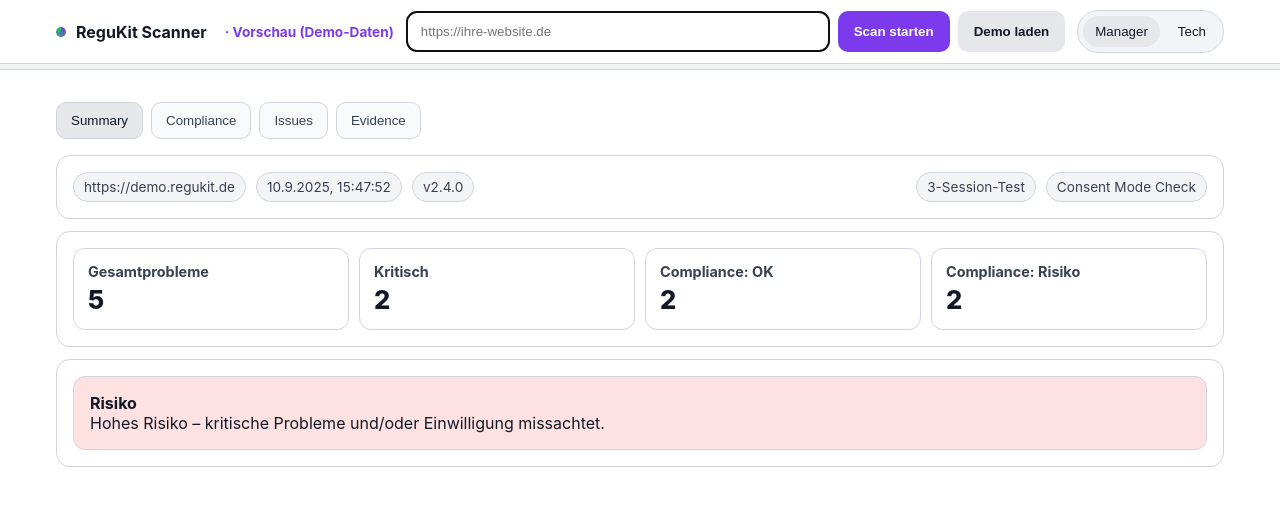
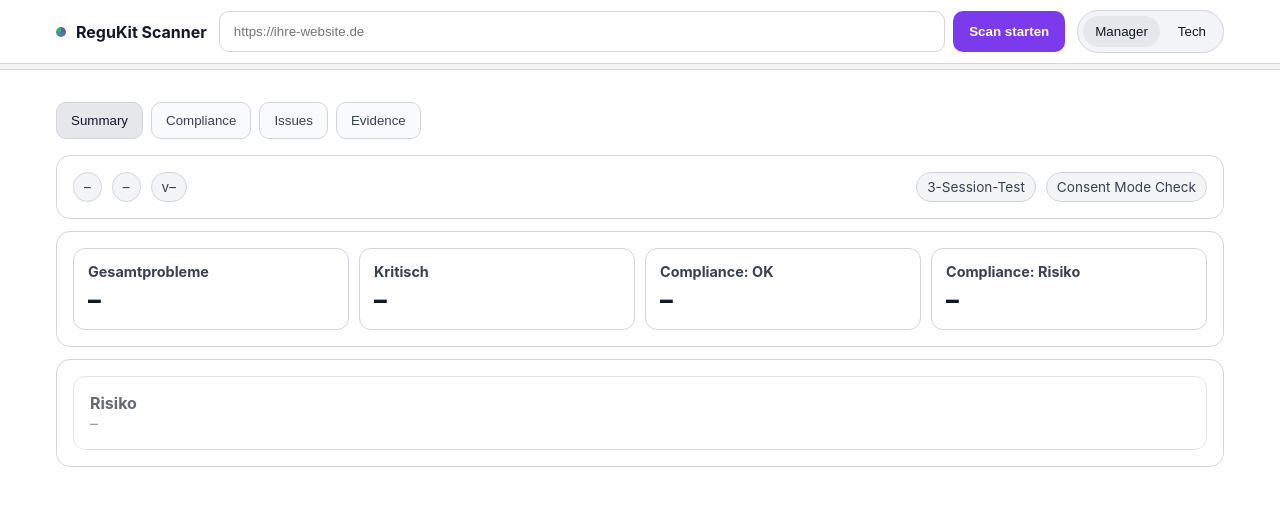
Before and after one commit to emilianbuza/websitescanner, a website: page public/index.html in a window 1280 px wide. Drawn offline with Linux system fonts and the light colour scheme.

Commit message:
Update index.html

```diff
--- a/public/index.html
+++ b/public/index.html
@@ -3,7 +3,7 @@
 <head>
 <meta charset="UTF-8" />
 <meta name="viewport" content="width=device-width,initial-scale=1" />
-<title>ReguKit Scanner – UI Vorschau (Light, DEMO)</title>
+<title>ReguKit Scanner – UI</title>
 <style>
   :root{
     --bg:#ffffff; --panel:#f9fafb; --ink:#111827; --muted:#374151;
@@ -21,7 +21,6 @@
   .urlfield{flex:1;display:flex;gap:8px}
   .urlfield input{flex:1;background:#fff;border:1px solid var(--border);padding:12px 14px;border-radius:10px;color:var(--ink)}
   .btn{background:var(--brand);border:none;color:white;padding:12px 16px;border-radius:10px;font-weight:600;cursor:pointer}
-  .btn.alt{background:#e5e7eb;color:#111827}
   .btn:disabled{opacity:.6;cursor:not-allowed}
   .toggle{display:flex;gap:6px;border:1px solid var(--border);border-radius:999px;padding:5px;background:#f3f4f6}
   .toggle button{border:none;padding:8px 12px;border-radius:999px;background:transparent;color:var(--ink);cursor:pointer}
@@ -70,19 +69,16 @@
   code{font-family:ui-monospace,SFMono-Regular,Menlo,Monaco,Consolas,monospace}
   .copy{background:#e5e7eb;border:1px solid var(--border);color:#111827;border-radius:8px;padding:6px 10px;cursor:pointer}
   .empty{padding:18px;border:1px dashed var(--border);border-radius:12px;color:#6b7280;text-align:center}
-  .preview{margin-left:8px;font-size:.85rem;color:#7c3aed}
-  .banner{margin:12px auto 0;max-width:1200px;background:#e0f2fe;border:1px solid #93c5fd;color:#1e3a8a;padding:10px 14px;border-radius:10px}
-  .test{font-size:.85rem;color:#047857}
+  .banner{margin:12px auto 0;max-width:1200px;background:#e0f2fe;border:1px solid #93c5fd;color:#1e3a8a;padding:10px 14px;border-radius:10px;display:none}
 </style>
 </head>
 <body>
   <div class="topbar">
     <div class="topbar-inner">
-      <div class="brand"><span class="dot"></span>ReguKit Scanner <span class="preview">· Vorschau (Demo-Daten)</span></div>
+      <div class="brand"><span class="dot"></span>ReguKit Scanner</div>
       <div class="urlfield">
         <input id="url" type="url" placeholder="https://ihre-website.de" />
         <button id="scanBtn" class="btn">Scan starten</button>
-        <button id="demoBtn" class="btn alt">Demo laden</button>
       </div>
       <div class="toggle" title="Darstellung">
         <button id="modeManager" class="active">Manager</button>
@@ -92,7 +88,7 @@
     <div class="progress"><div class="bar" id="bar"></div></div>
   </div>
 
-  <div class="banner" id="banner" style="display:none"></div>
+  <div class="banner" id="banner"></div>
 
   <div class="container">
     <div class="tabs" id="tabs">
@@ -184,30 +180,26 @@
   </aside>
 
 <script>
-// Simple config: DEMO mode only (no server needed)
-const CONFIG = {
-  mode: 'demo',
-  features: { modes: true, evidence: true, tests: false, autoDemo: true, copyButtons: true }
-};
+document.addEventListener('DOMContentLoaded', function(){
+  const CONFIG = { mode: 'live', features: { modes: true, evidence: true, copyButtons: true } };
 
-(function(){
-  document.addEventListener('DOMContentLoaded', function(){
   const $ = (id)=>document.getElementById(id);
 
   // DOM
-    const urlEl=$('url'), scanBtn=$('scanBtn'), demoBtn=$('demoBtn'), bar=$('bar');
+  const urlEl=$('url'), scanBtn=$('scanBtn'), bar=$('bar');
   const tabs=document.querySelectorAll('.tab');
   const sections={ summary:$('tab-summary'), compliance:$('tab-compliance'), issues:$('tab-issues'), evidence:$('tab-evidence') };
   const modeManager=$('modeManager'), modeTech=$('modeTech');
   const banner=$('banner');
   const drawer=$('drawer'), drawerBody=$('drawerBody'); const drawerClose=$('drawerClose');
-    const cList=$('complianceList'), cSearch=$('cSearch'); const iList=$('issueList'), iSearch=$('iSearch');
+  const cList=$('complianceList'), cSearch=$('cSearch');
+  const iList=$('issueList'), iSearch=$('iSearch');
 
   let MODE='manager';
   let DATA=null;
 
   // Helpers
-    function escapeHtml(s){ return String(s||'').replace(/[&<>\"']/g,c=>({ '&':'&amp;','<':'&lt;','>':'&gt;','\"':'&quot;' }[c])); }
+  function escapeHtml(s){ return String(s||'').replace(/[&<>\"']/g,c=>({ '&':'&amp;','<':'&lt;','>':'&gt;','"':'&quot;' }[c])); }
   function escapeAttr(s){ return escapeHtml(s).replace(/\"/g,'&quot;'); }
   function tryHost(u){ try{ return new URL(u).hostname }catch(e){ return u; } }
   function showBanner(msg){ if(!banner) return; banner.textContent = msg; banner.style.display='block'; setTimeout(()=> banner.style.display='none', 2500); }
@@ -223,14 +215,33 @@
   modeTech && (modeTech.onclick=()=>{ MODE='tech'; modeTech.classList.add('active'); modeManager?.classList.remove('active'); applyModeVisibility(); });
 
   // Progress
-    let progInt; function startProgress(){ if(!bar) return; bar.style.width='0%'; let p=0; clearInterval(progInt); progInt=setInterval(()=>{ p=Math.min(100,p+8); bar.style.width=p+'%'; }, 180); }
+  let progInt;
+  function startProgress(){ if(!bar) return; bar.style.width='0%'; let p=0; clearInterval(progInt); progInt=setInterval(()=>{ p=Math.min(100,p+8); bar.style.width=p+'%'; }, 180); }
   function endProgress(){ if(!bar) return; clearInterval(progInt); bar.style.width='100%'; setTimeout(()=>bar.style.width='0%', 500); }
 
-    // Scan (disabled in DEMO)
-    scanBtn && scanBtn.addEventListener('click', ()=> alert('Dies ist eine Vorschau. Klicke auf „Demo laden“.'));
-
-    // Demo
-    demoBtn && demoBtn.addEventListener('click', ()=>{ startProgress(); setTimeout(()=>{ DATA=buildDemoData(); renderAll(); endProgress(); showBanner('Demo-Daten geladen.'); }, 300); });
+  // LIVE SCAN (POST /scan)
+  scanBtn && scanBtn.addEventListener('click', async () => {
+    const url = (urlEl && urlEl.value || '').trim();
+    if (!url) { showBanner('Bitte eine URL eingeben.'); return; }
+    try {
+      startProgress();
+      const resp = await fetch('/scan', {
+        method: 'POST',
+        headers: { 'Content-Type': 'application/json' },
+        body: JSON.stringify({ url })
+      });
+      const data = await resp.json();
+      if (!resp.ok) { throw new Error(data?.details || data?.error || 'Scan fehlgeschlagen'); }
+      DATA = data;
+      renderAll();
+      endProgress();
+      showBanner('Scan abgeschlossen.');
+    } catch (e) {
+      endProgress();
+      showBanner('Fehler: ' + (e?.message || e));
+      console.error(e);
+    }
+  });
 
   // Drawer
   drawerClose && (drawerClose.onclick=()=> drawer?.classList.remove('open'));
@@ -247,10 +258,10 @@
   }
   function evidenceBlock(label, m){
     const el=document.createElement('div'); if(!m){ el.innerHTML='<div class="empty">'+escapeHtml(label)+': –</div>'; return el; }
-      const hits=(m.hits||[]).map(h=>'• '+h.url+' ('+(h.status||0)+')').join('\\n')||'– keine Datenübertragungen sichtbar';
-      const cook=(m.trackingCookies||[]).map(c=>'• '+c).join('\\n')||'– keine neuen Einträge';
-      const csps=(m.cspBlocks||[]).map(c=>'• '+c.message).join('\\n')||'– keine Verbindungen verhindert';
-      const dls=(m.dlEvents||[]).map(e=>'• '+e).join('\\n')||'– keine Einträge';
+    const hits=(m.hits||[]).map(h=>'• '+h.url+' ('+(h.status||0)+')').join('\n')||'– keine Datenübertragungen sichtbar';
+    const cook=(m.trackingCookies||[]).map(c=>'• '+c).join('\n')||'– keine neuen Einträge';
+    const csps=(m.cspBlocks||[]).map(c=>'• '+c.message).join('\n')||'– keine Verbindungen verhindert';
+    const dls=(m.dlEvents||[]).map(e=>'• '+e).join('\n')||'– keine Einträge';
     el.innerHTML='<div><h3 style="margin:8px 0">'+escapeHtml(label)+'</h3>'+
       '<strong>Nachweis im Browser (Network):</strong><pre>'+escapeHtml(hits)+'</pre>'+
       '<strong>Neue Einträge im Browser-Speicher:</strong><pre>'+escapeHtml(cook)+'</pre>'+
@@ -368,7 +379,7 @@
     const business=/CSP|security|blocked|googletagmanager|googleadservices|facebook|tiktok|hotjar/i.test(x.message||'')?
       'Marketing-/Messdienst beeinträchtigt; Auswertungen lückenhaft.' : 'Funktionen der Seite können ausfallen; Mess-/Marketingdaten können fehlen.';
     const fix=x.techFix||'IT prüfen: CSP/CORS/Erreichbarkeit und Einbindung korrigieren.';
-      const detailL=(x.message||('Status: '+(x.status??'-')))+(x.url?('\\nURL: '+x.url):'');
+    const detailL=(x.message||('Status: '+(x.status??'-')))+(x.url?('\nURL: '+x.url):'');
     return `
       <div class="item">
         <header id="i-h${i}">
@@ -402,90 +413,7 @@
     document.querySelectorAll('[data-mode="manager"]').forEach(el=> el.style.display = (MODE==='manager')?'block':'none');
   }
   function renderAll(){ if(!DATA) return; renderSummary(); drawCompliance(); drawIssues(); }
-
-    // DEMO DATA
-    function buildDemoData(){
-      const now = new Date().toLocaleString('de-DE');
-      const evidence = {
-        url: 'https://demo.regukit.de',
-        generatedAt: new Date().toISOString(),
-        evidence: {
-          hasGA4: {
-            name: 'Google Analytics 4',
-            modes: {
-              withoutConsent: { hits: [], trackingCookies: [], cspBlocks: [], dlEvents: ['consent','gtm.init'] },
-              withConsent:    { hits: [{url:'https://region1.google-analytics.com/g/collect?v=2&tid=G-XXXX', status:204}], trackingCookies:['_ga (Domain: .demo.regukit.de)'], cspBlocks: [], dlEvents: ['consent.update','page_view'] },
-              withReject:     { hits: [], trackingCookies: [], cspBlocks: [], dlEvents: ['consent.update'] }
-            },
-            howToVerify: [
-              'Browser-Werkzeuge öffnen → Tab "Network" → nach "g/collect" filtern',
-              'Seite neu laden und Status prüfen (200/204)',
-              'Im Tab "Application/Speicher" nach _ga suchen'
-            ],
-            nonTechMeaning: 'Misst Besucher & Seitenaufrufe. Ohne Einwilligung dürfen keine Daten an Google gesendet werden.',
-            nonTechFix: 'Consent Mode aktivieren und GA4-Tag nur nach Einwilligung auslösen.'
-          },
-          hasMetaPixel: {
-            name: 'Meta Pixel (Facebook/Instagram)',
-            modes: {
-              withoutConsent: { hits: [], trackingCookies: [], cspBlocks: [], dlEvents: [] },
-              withConsent:    { hits: [{url:'https://www.facebook.com/tr/?id=12345&ev=PageView', status:200}], trackingCookies:['_fbp (Domain: .demo.regukit.de)'], cspBlocks: [], dlEvents: [] },
-              withReject:     { hits: [], trackingCookies: [], cspBlocks: [{message:'connect-src blocked https://www.facebook.com/tr/?id=12345'}], dlEvents: [] }
-            },
-            howToVerify: ['Network → Filter "tr?id="', 'Konsole → CSP-Meldungen prüfen'],
-            nonTechMeaning: 'Misst Kampagnen-Erfolg bei Facebook/Instagram.',
-            nonTechFix: 'Pixel nur nach Einwilligung & per GTM mit Consent-Prüfung auslösen.'
-          },
-          hasGTM: {
-            name: 'Google Tag Manager',
-            modes: {
-              withoutConsent: { hits: [], trackingCookies: [], cspBlocks: [], dlEvents: ['consent','gtm.init'] },
-              withConsent:    { hits: [], trackingCookies: [], cspBlocks: [], dlEvents: ['consent.update','gtm.js'] },
-              withReject:     { hits: [], trackingCookies: [], cspBlocks: [], dlEvents: ['consent.update'] }
-            },
-            howToVerify: ['Konsole: window.dataLayer?.slice(-10)', 'GTM-Preview prüfen'],
-            nonTechMeaning: 'Container für Marketing-Tags.',
-            nonTechFix: 'Consent-Initialisierung vor allen Tags, Standard = abgelehnt.'
-          }
-        }
-      };
-
-      return {
-        version: '2.4.0',
-        scannedUrl: 'https://demo.regukit.de',
-        timestamp: now,
-        summary: {
-          totalIssues: 7,
-          highPriorityIssues: 2,
-          marketingTags: [
-            { name:'Google Analytics 4', property:'hasGA4', compliance:'perfect', impact:'✅ GA4 respektiert die Einwilligung.', gdprRisk:'none', withoutConsent:false, withAccept:true, withReject:false, businessImpact:'Besucherdaten DSGVO-konform.' },
-            { name:'Meta Pixel (Facebook/Instagram)', property:'hasMetaPixel', compliance:'inconsistent', impact:'🤔 Uneinheitliches Verhalten, teils CSP-Blockaden.', gdprRisk:'medium', withoutConsent:false, withAccept:true, withReject:false, businessImpact:'Social ROI nur teilweise messbar.' },
-            { name:'Google Tag Manager', property:'hasGTM', compliance:'perfect', impact:'✅ Consent default denied vorhanden.', gdprRisk:'none', withoutConsent:true, withAccept:true, withReject:true, businessImpact:'Steuert Tags korrekt nach Einwilligung.' },
-            { name:'TikTok Pixel', property:'hasTikTokPixel', compliance:'missing', impact:'❌ Eingebunden, aber keine Datenübertragungen erkannt.', gdprRisk:'none', withoutConsent:false, withAccept:false, withReject:false, businessImpact:'TikTok-Kampagnen nicht messbar.' }
-          ],
-          consentCompliance: {}
-        },
-        details: {
-          errors: [
-            { type:'Console Error', message:'Content Security Policy: The page’s settings blocked the loading of a resource at https://connect.facebook.net', priority:'high', translation:'Sicherheits­einstellungen blockieren Verbindungen.', techFix:'CSP connect-src um connect.facebook.net erweitern.' },
-            { type:'Console Error', message:'Deprecated gtag command used', priority:'medium', translation:'Veraltete API-Nutzung', techFix:'gtag Aufrufe aktualisieren.' }
-          ],
-          networkIssues: [
-            { url:'https://www.facebook.com/tr/?id=12345', method:'GET', resourceType:'fetch', status:0, priority:'high', translation:'Meta Pixel – Social ROI unbekannt.', techFix:'CSP/CORS prüfen' },
-            { url:'https://analytics.tiktok.com/i18n/pixel/events.js', method:'GET', resourceType:'script', status:404, priority:'medium', translation:'TikTok Pixel – unoptimiert.', techFix:'Script-URL prüfen' }
-          ],
-          cspViolations: [
-            { message:'connect-src blocked https://www.facebook.com/tr/?id=12345', priority:'high', techFix:'connect-src https://www.facebook.com zulassen' }
-          ]
-        },
-        evidence
-      };
-    }
-
-    // First run
-    setTimeout(()=>{ demoBtn && demoBtn.click(); urlEl && urlEl.focus(); }, 300);
 });
-})();
 </script>
 </body>
 </html>
```
Lines whose indentation alone changed are shown as unchanged.
